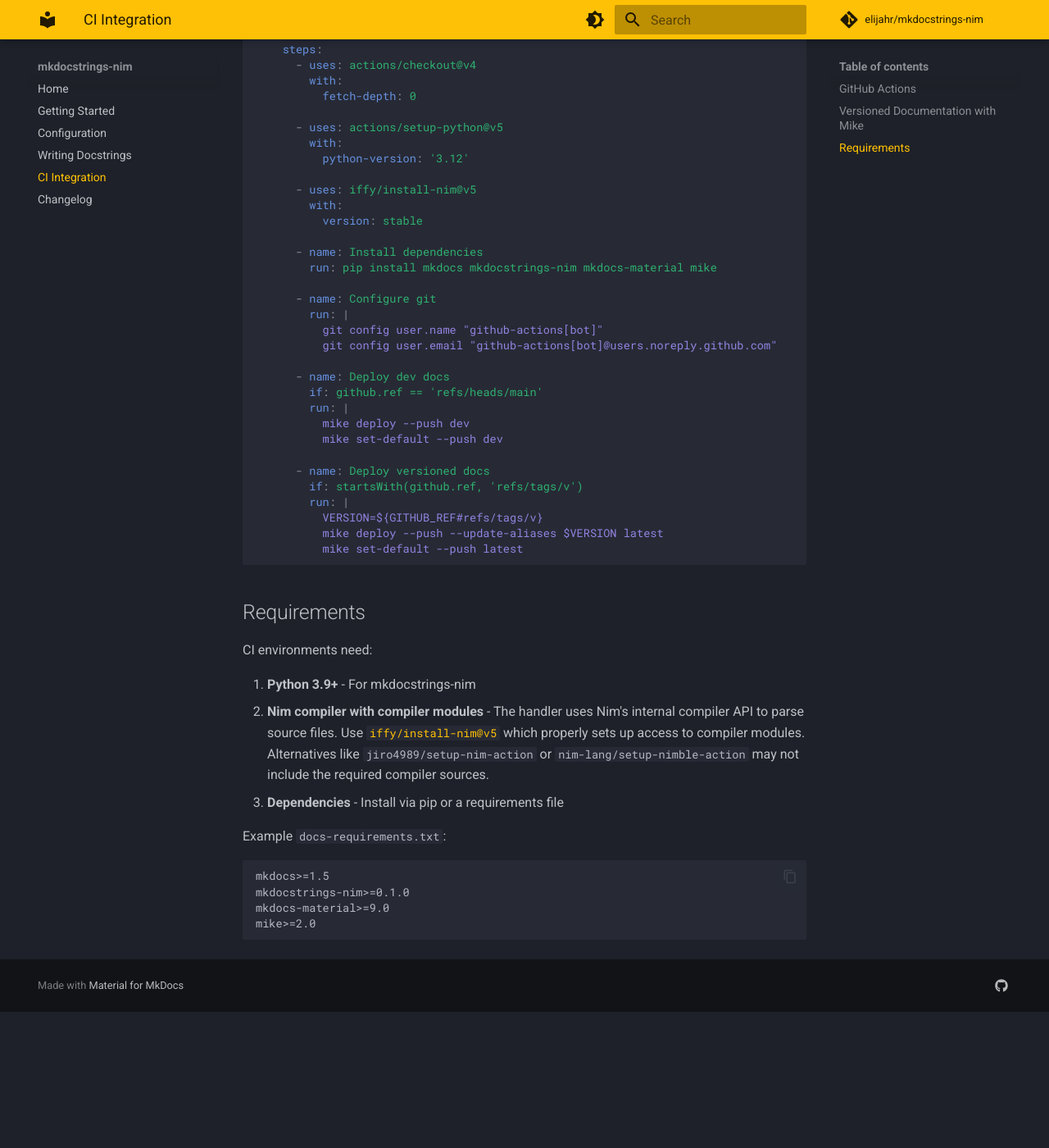
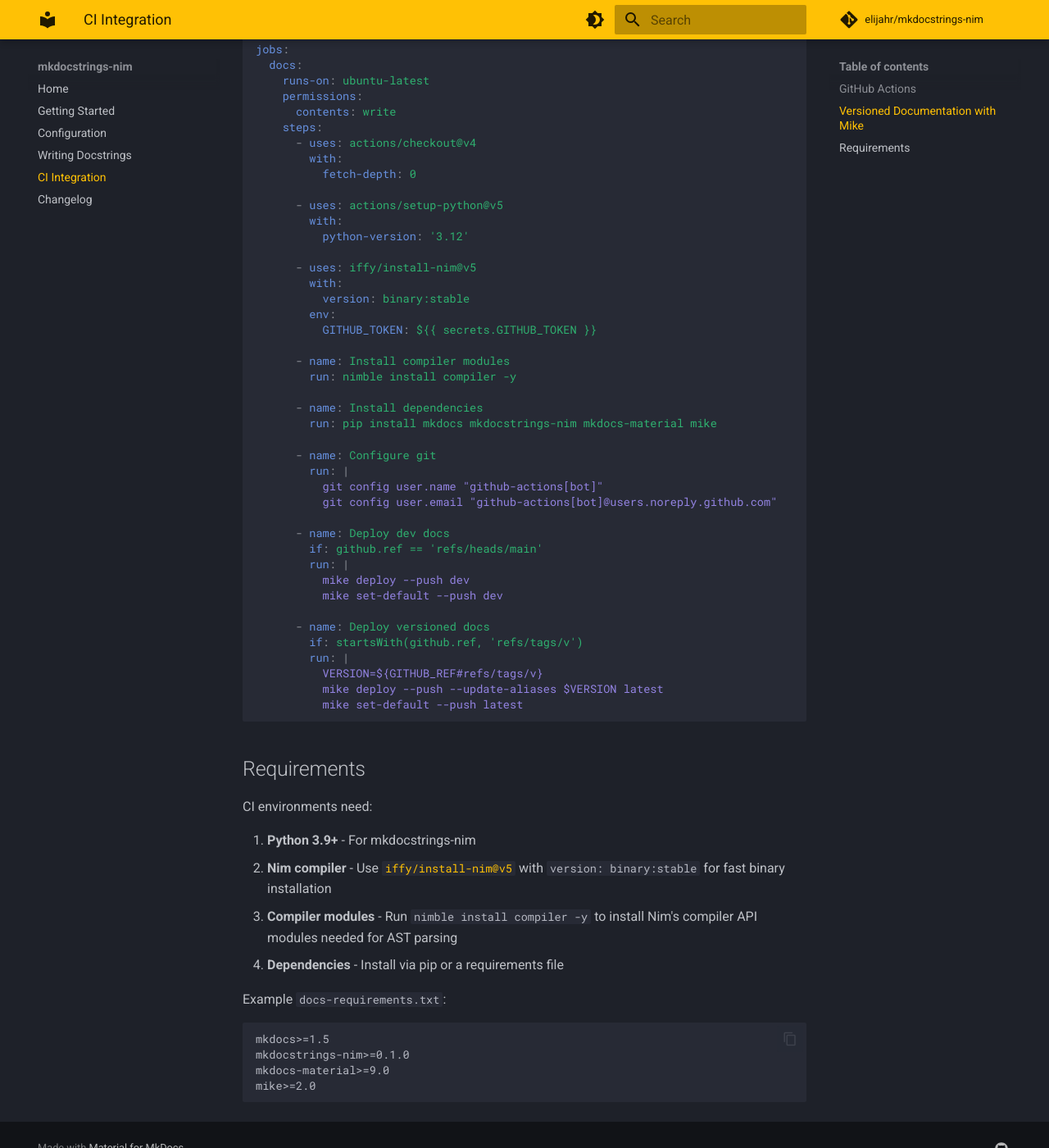
Before and after one commit to elijahr/mkdocstrings-nim, an MkDocs documentation site: the page built from docs/ci.md, in a window 1280 px wide and 1400 px high, scrolled down 1242 px. Shown: the whole window at 82% size. Built offline with MkDocs 1.6.1 and Material for MkDocs 9.7.7, drawn with Linux system fonts in a browser that asks for light colours; comment, search, counter and statistics services are not loaded; the version menu is left out; before the commit the page ends 2476 px from its top, so only the background shows below that; some of the changed text lies outside the part shown.

Commit message:
docs: prepare v0.1.0 release

```diff
--- a/docs/ci.md
+++ b/docs/ci.md
@@ -24,7 +24,12 @@
 
       - uses: iffy/install-nim@v5
         with:
-          version: stable
+          version: binary:stable
+        env:
+          GITHUB_TOKEN: ${{ secrets.GITHUB_TOKEN }}
+
+      - name: Install compiler modules
+        run: nimble install compiler -y
 
       - name: Install dependencies
         run: pip install mkdocs mkdocstrings-nim mkdocs-material
@@ -68,7 +73,12 @@
 
       - uses: iffy/install-nim@v5
         with:
-          version: stable
+          version: binary:stable
+        env:
+          GITHUB_TOKEN: ${{ secrets.GITHUB_TOKEN }}
+
+      - name: Install compiler modules
+        run: nimble install compiler -y
 
       - name: Install dependencies
         run: pip install mkdocs mkdocstrings-nim mkdocs-material mike
@@ -97,8 +107,9 @@
 CI environments need:
 
 1. **Python 3.9+** - For mkdocstrings-nim
-2. **Nim compiler with compiler modules** - The handler uses Nim's internal compiler API to parse source files. Use [`iffy/install-nim@v5`](https://github.com/iffy/install-nim) which properly sets up access to compiler modules. Alternatives like `jiro4989/setup-nim-action` or `nim-lang/setup-nimble-action` may not include the required compiler sources.
-3. **Dependencies** - Install via pip or a requirements file
+2. **Nim compiler** - Use [`iffy/install-nim@v5`](https://github.com/iffy/install-nim) with `version: binary:stable` for fast binary installation
+3. **Compiler modules** - Run `nimble install compiler -y` to install Nim's compiler API modules needed for AST parsing
+4. **Dependencies** - Install via pip or a requirements file
 
 Example `docs-requirements.txt`:
 
```
Also changed, not shown: README.md (+1 -1 lines), docs/changelog.md (+4 -2 lines).
